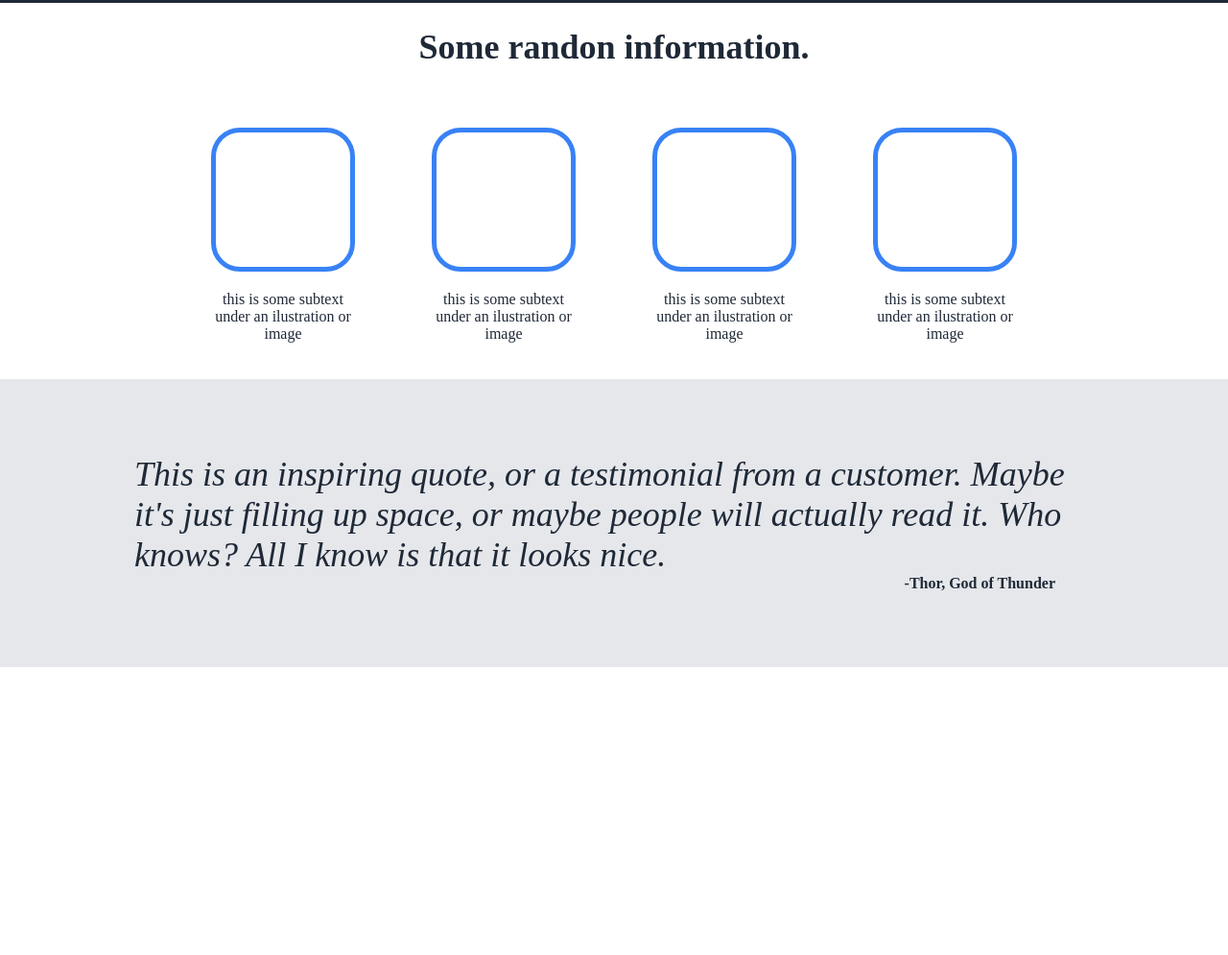
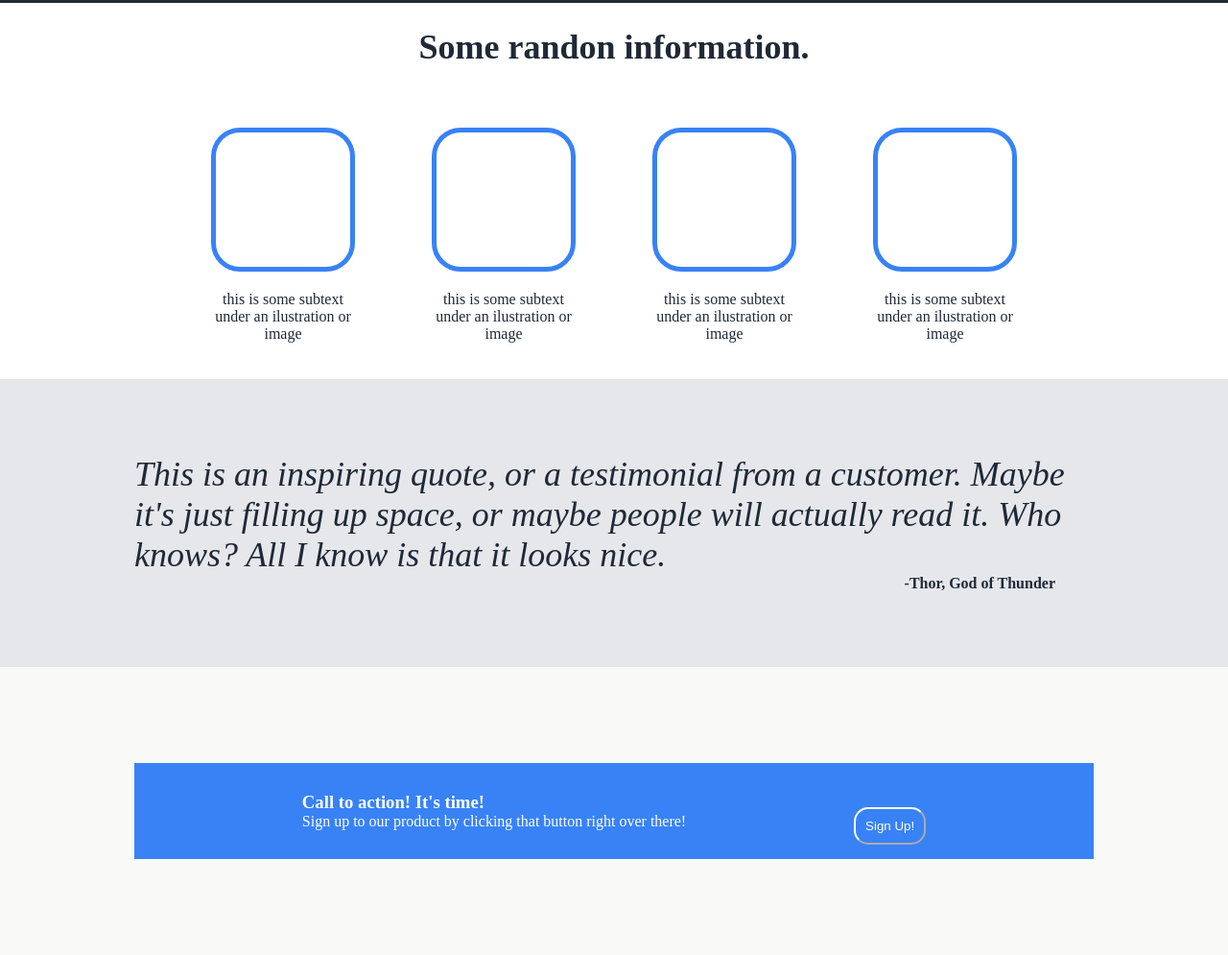
Before and after one commit to BogdanGabriel05/LandingPage, a plain HTML site: page index.html in a window 1280 px wide. Shown: the part 365-1360 px from the top of the page at 96% size. Before the commit the page ends 1060 px from the top, so only its background shows below. Drawn offline with Linux system fonts and the light colour scheme.

Commit message:
Created the CTA section
Created the cta section in html with the hrl of neste divs ans css styling

```diff
--- a/index.html
+++ b/index.html
@@ -76,6 +76,17 @@
         </div>
     </div>
 
+    <!--CTA-->
+    <div class="cta-container">
+        <div class="cta-div">
+            <div class="left-text">
+                <h3 class="h3-cta">Call to action! It's time!</h3>
+                <p class="p-cta">Sign up to our product by clicking that button right over there!</p>
+            </div>
+            <button class="cta-button">Sign Up!</button>
+        </div>
+    </div>
+
 
 
 
--- a/style.css
+++ b/style.css
@@ -74,6 +74,9 @@ button {
     color: #ffffff;
     margin-top: 30px;
     padding: 10px;
+    border-color: white;
+    border-radius: 15px;
+    border-color: white;
 }
 
 h2 {
@@ -147,3 +150,36 @@ h2 {
     align-self: flex-end;
     margin-right: 40px;
 }
+
+.cta-container {
+    background-color: #F9FAF8;
+    width: auto;
+    height: 300px;
+    display: flex;
+    justify-content: center;
+    align-items: center;
+    /* border: 2px solid black; */
+}
+
+.cta-div {
+    background-color: #3882F6;
+    width: 1000px;
+    height: 100px;
+    display: flex;
+    align-items: center;
+    justify-content: space-evenly;
+}
+
+.h3-cta {
+    color: white;
+}
+
+.p-cta {
+    color: white;
+}
+
+.cta-button {
+    border-color: white;
+    border-radius: 15px;
+    border-color: white;
+}
```
